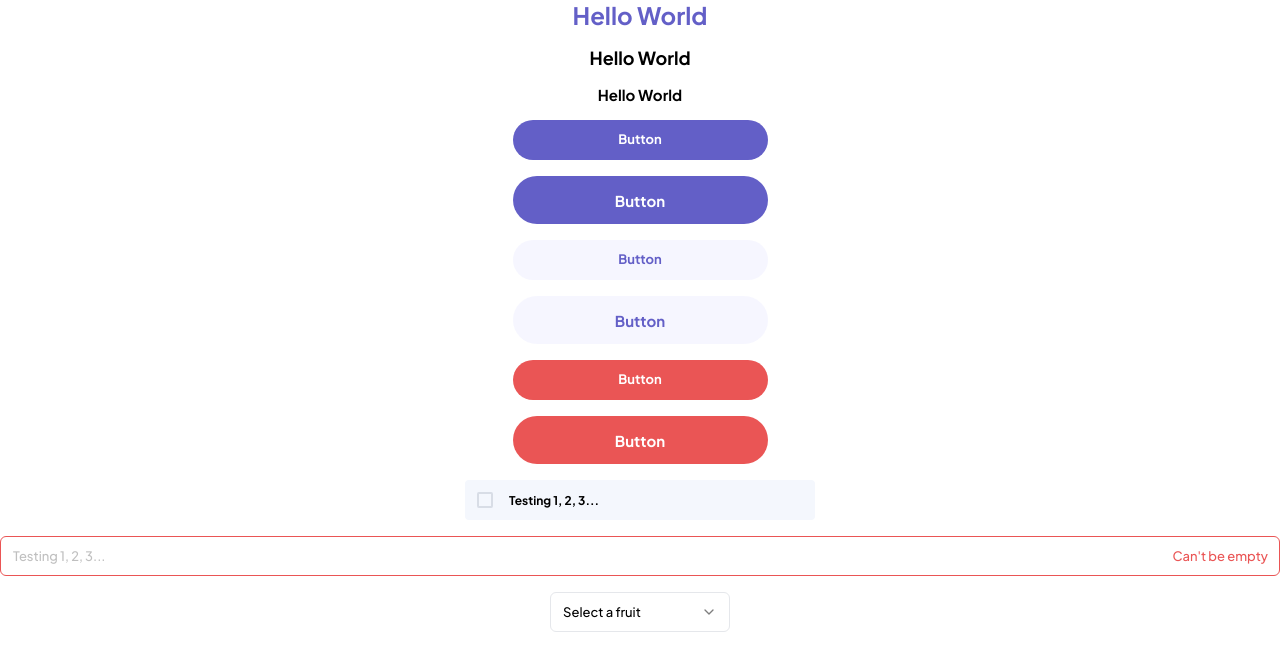
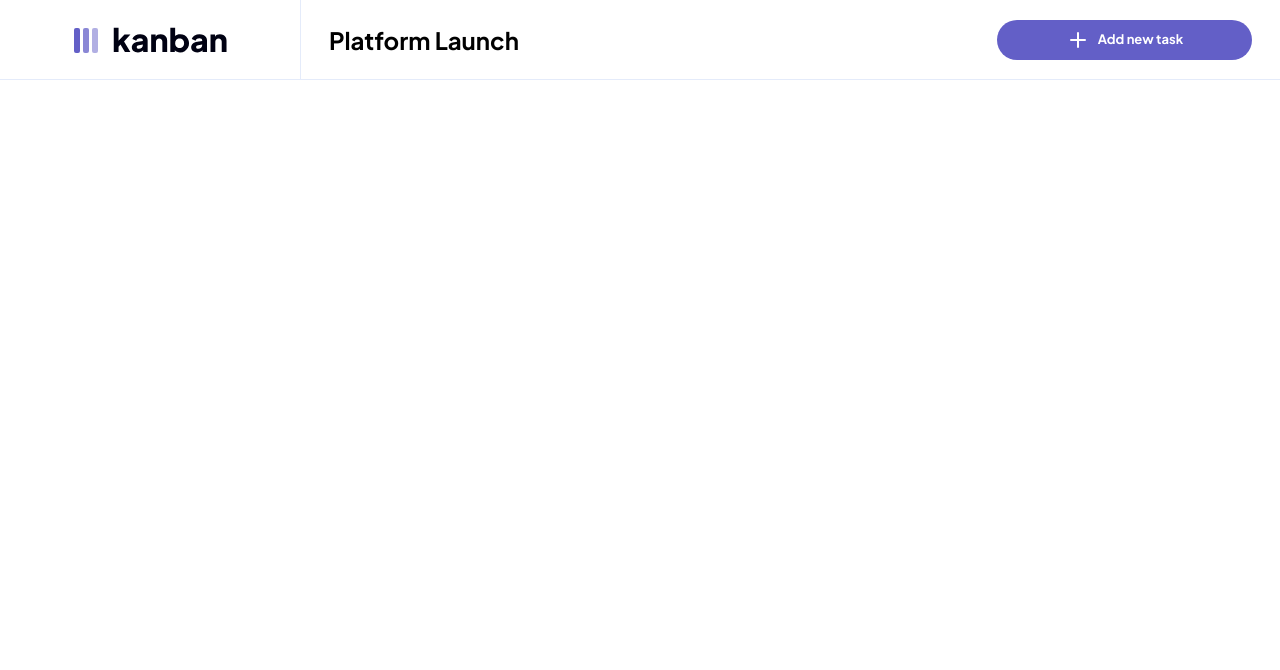
Before and after one commit to adurhmn/kanban-task-management, a React (Vite) app: page / in a window 1280 px wide. Shown: the top 670 px of the page. Built offline with nearby package versions, Linux system fonts and the light colour scheme.

Commit message:
Header added.

```diff
--- a/src/App.tsx
+++ b/src/App.tsx
@@ -1,67 +1,10 @@
-import { useState } from "react";
-import {
-  Button,
-  Input,
-  Select,
-  SelectContent,
-  SelectGroup,
-  SelectItem,
-  SelectLabel,
-  SelectTrigger,
-  SelectValue,
-} from "./components/core";
-import { Subtask } from "./components/ui/subtask";
+import Header from "./components/ui/header";
 
 function App() {
-  const [checked, setChecked] = useState(false);
-
   return (
-    <div className="flex flex-col gap-4 items-center">
-      <h1 className="h1 text-cust-prim">Hello World</h1>
-      <h1 className="h2">Hello World</h1>
-      <h1 className="h3">Hello World</h1>
-      <Button variant={"primary"} size={"default"}>
-        Button
-      </Button>
-      <Button variant={"primary"} size={"lg"}>
-        Button
-      </Button>
-      <Button variant={"secondary"} size={"default"}>
-        Button
-      </Button>
-      <Button variant={"secondary"} size={"lg"}>
-        Button
-      </Button>
-      <Button variant={"destructive"} size={"default"}>
-        Button
-      </Button>
-      <Button variant={"destructive"} size={"lg"}>
-        Button
-      </Button>
-      <Subtask
-        checked={checked}
-        onCheckedChange={(c) => {
-          console.log("exec");
-          setChecked(c);
-        }}
-        task="Testing 1, 2, 3..."
-      />
-      <Input placeholder="Testing 1, 2, 3..." errMsg="Can't be empty" />
-      <Select>
-        <SelectTrigger className="w-[180px]">
-          <SelectValue placeholder="Select a fruit" />
-        </SelectTrigger>
-        <SelectContent>
-          <SelectGroup>
-            <SelectItem value="apple">Apple</SelectItem>
-            <SelectItem value="banana">Banana</SelectItem>
-            <SelectItem value="blueberry">Blueberry</SelectItem>
-            <SelectItem value="grapes">Grapes</SelectItem>
-            <SelectItem value="pineapple">Pineapple</SelectItem>
-          </SelectGroup>
-        </SelectContent>
-      </Select>
-    </div>
+    <main className="w-screen h-screen overflow-hidden flex flex-col">
+      <Header />
+    </main>
   );
 }
 
--- /dev/null
+++ b/src/components/ui/header.tsx
@@ -0,0 +1,23 @@
+import imgLogoLight from "@/assets/logo-light.svg";
+import imgLogoDark from "@/assets/logo-dark.svg";
+import { Button } from "@/components/core";
+import { Plus } from "lucide-react";
+
+export default function Header() {
+  return (
+    <div className="flex items-center h-[80px]">
+      <div className="w-[300px] h-full flex items-center justify-center border-cust-slate-200 border-b">
+        <img src={imgLogoDark} />
+      </div>
+      <div className="border-l border-b border-cust-slate-200 flex items-center flex-grow h-full py-4 px-7">
+        <h1 className="h1 mr-auto">Platform Launch</h1>
+        <div>
+          <Button>
+            <Plus className="mr-2"/>
+            <p>Add new task</p>
+          </Button>
+        </div>
+      </div>
+    </div>
+  );
+}
```
